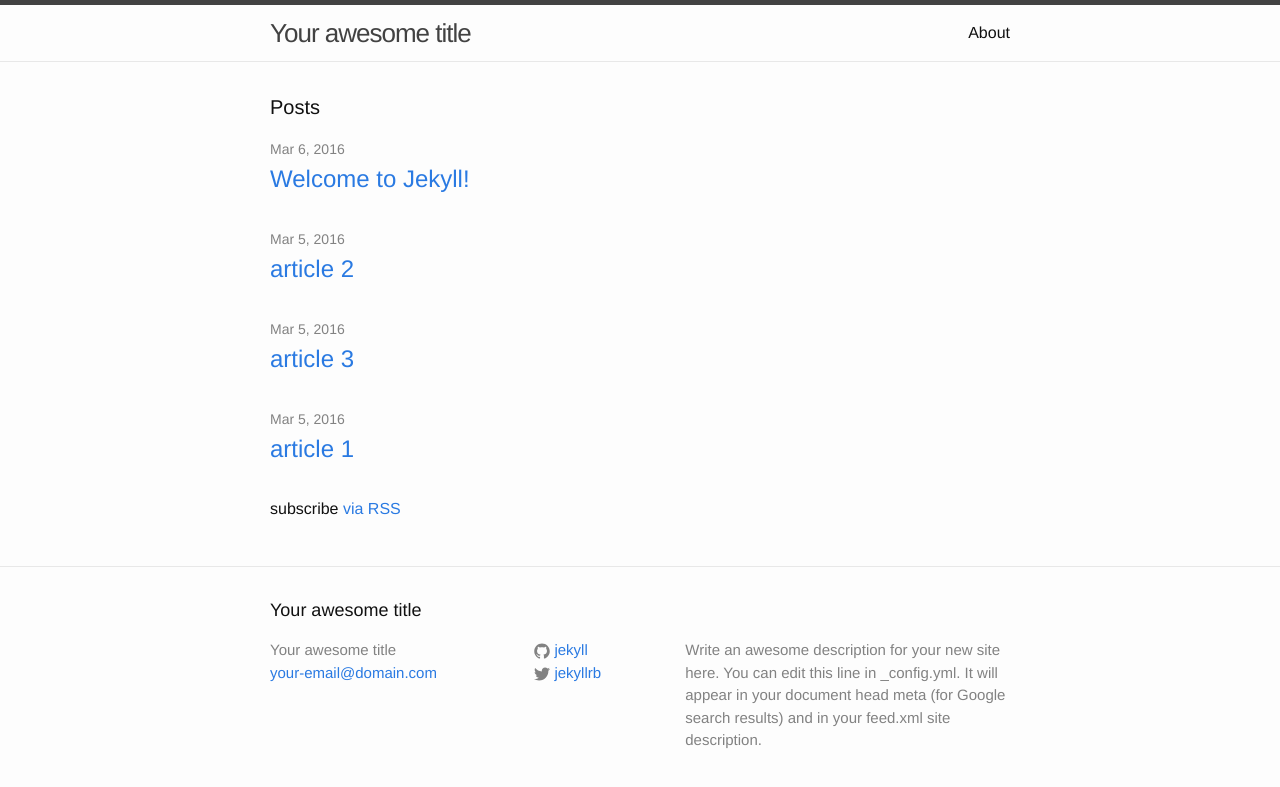
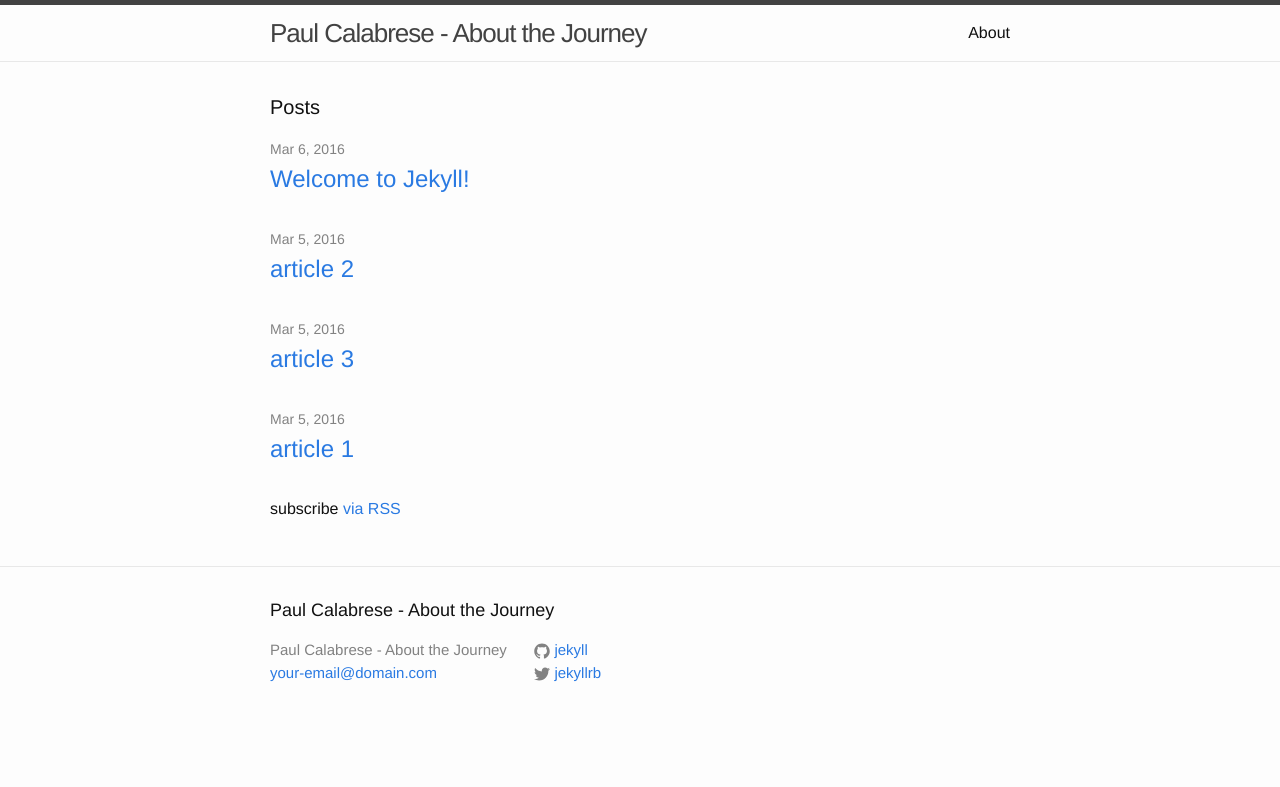
Before and after one commit to pacalabre/GA-Journey, a Jekyll site: the page built from index.html, in a window 1280 px wide. Shown: the top 787 px of the page. Built offline with Jekyll 4.4.1, drawn with Linux system fonts in a browser that asks for light colours.

Commit message:
last update fixed CSS issue - adding info to config file

```diff
--- a/_config.yml
+++ b/_config.yml
@@ -6,12 +6,9 @@
 # 'jekyll serve'. If you change this file, please restart the server process.
 
 # Site settings
-title: Your awesome title
+title: Paul Calabrese - About the Journey
 email: your-email@domain.com
-description: > # this means to ignore newlines until "baseurl:"
-  Write an awesome description for your new site here. You can edit this
-  line in _config.yml. It will appear in your document head meta (for
-  Google search results) and in your feed.xml site description.
+description: > # My name is Paul Calabrese and this is a blog documenting my journey through the Seattle based General Assembly Web Immersive boot camp.
 baseurl: "/GA-Journey" # the subpath of your site, e.g. /blog
 url: "http://yourdomain.com" # the base hostname & protocol for your site
 twitter_username: jekyllrb
```
Also changed, not shown: 1 other file.
